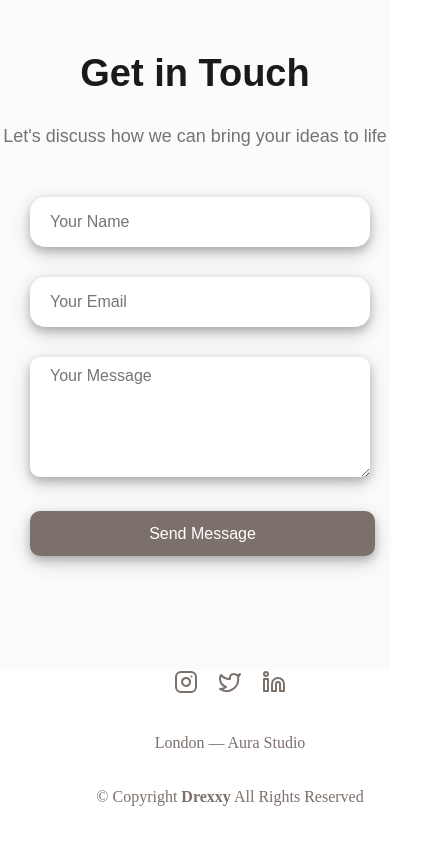
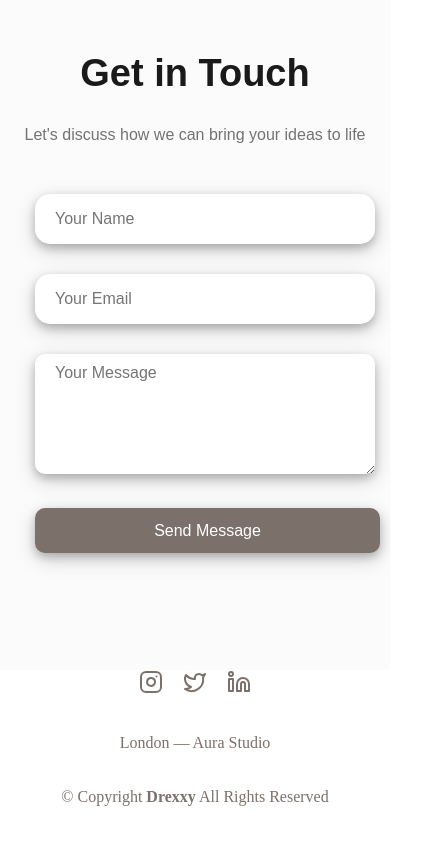
Before and after one commit to danny-fav/project1, a plain HTML site: page index.html in a window 390 px wide. Shown: the part 2374-3218 px from the top of the page, 430 px wide, since content can reach past the window. Drawn offline with Linux system fonts and the light colour scheme.

Commit message:
second commit

```diff
--- a/style.css
+++ b/style.css
@@ -412,9 +412,9 @@ body,html{
     align-items: center;
 }
 .contact p{
-    font-size: 18px;
+    font-size: 16px;
     font-family: sans-serif;
-    width: 390px;
+    width: 350px;
     color: #737373;
     text-align: center;
     align-items: center;
@@ -424,9 +424,8 @@ body,html{
 }
 .contact form{
     position: relative;
-    width: 400px;
-    margin: auto;
-    left: 30px;
+    width: 300px;
+    left: -10px;
 }
 .contact form input{
     font-size: 16px;
@@ -476,6 +475,7 @@ body,html{
     gap: 20px;
     height: 120px;
     color: #7C706A;
+    margin: 0;
     margin-bottom: 100px;
 }
 .footer .soc{
```
